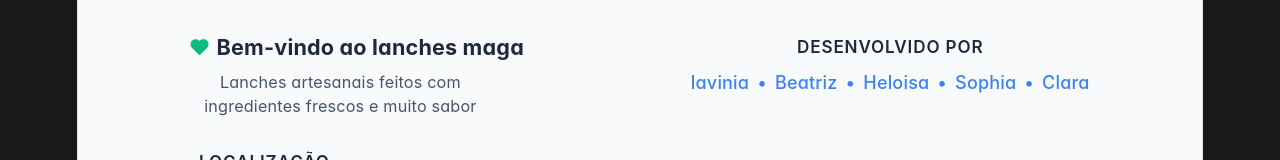
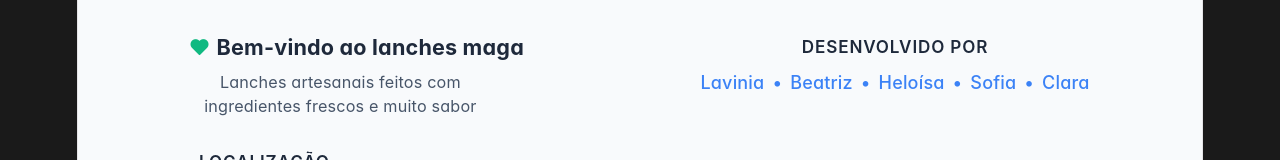
Before and after one commit to senai-661/CyberKnights-frontend, a React (Vite) app: page / in a window 1280 px wide. Shown: the part 708-868 px from the top of the page. Built offline with nearby package versions, Linux system fonts and the light colour scheme.

Commit message:
arrumando os nomes no rodapé

```diff
--- a/src/components/Rodape/Rodape.tsx
+++ b/src/components/Rodape/Rodape.tsx
@@ -20,10 +20,10 @@ function Rodape(): JSX.Element {
                 <div className="rodape-links">
                     <h4>Desenvolvido por</h4>
                     <div className="equipe-lista">
-                        <span>lavinia</span> •
+                        <span>Lavinia</span> •
                         <span>Beatriz</span> •
-                        <span>Heloisa</span> •
-                        <span>Sophia</span> •
+                        <span>Heloísa</span> •
+                        <span>Sofia</span> •
                         <span>Clara</span>
                     </div>
                 </div>
```
